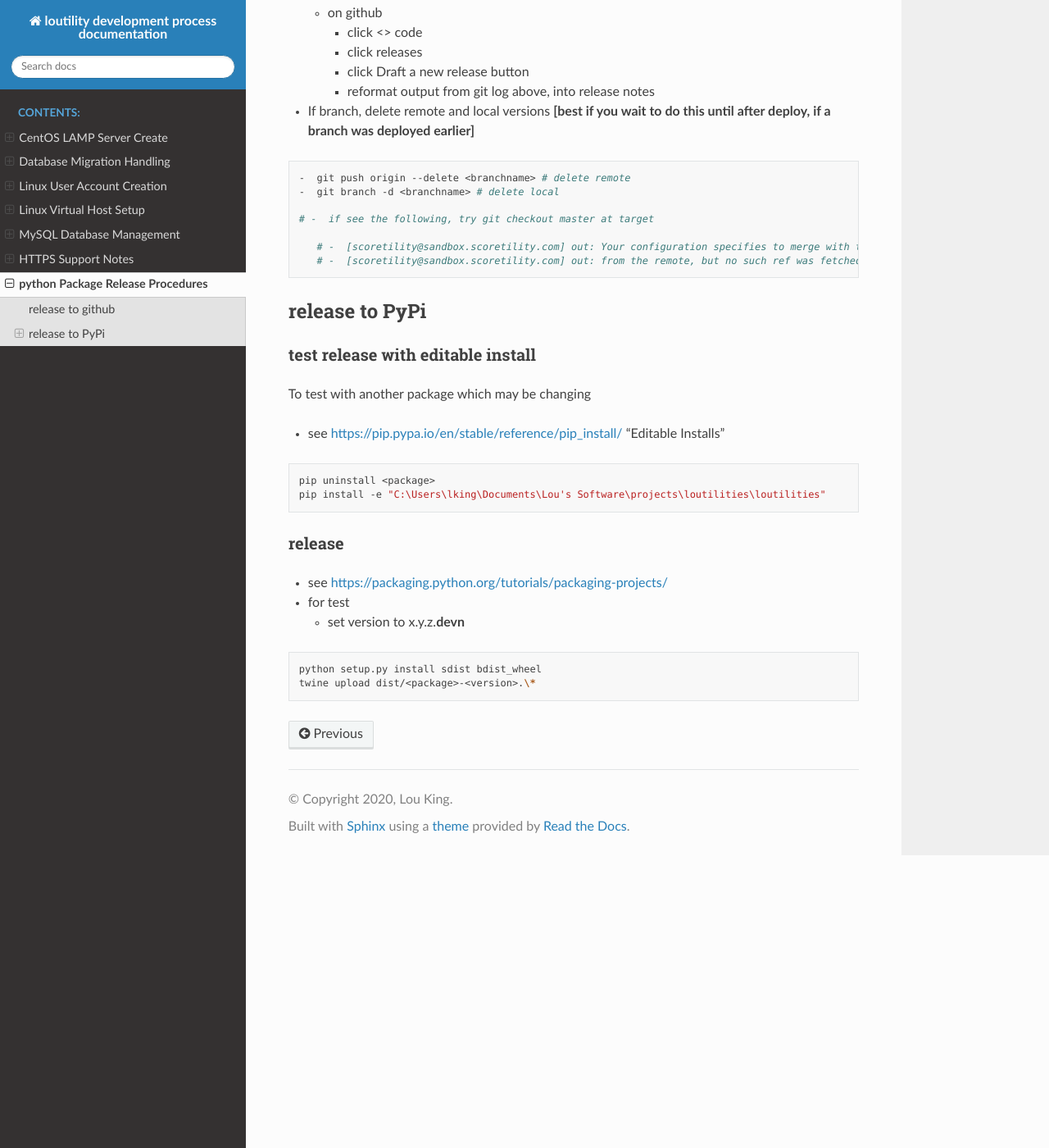
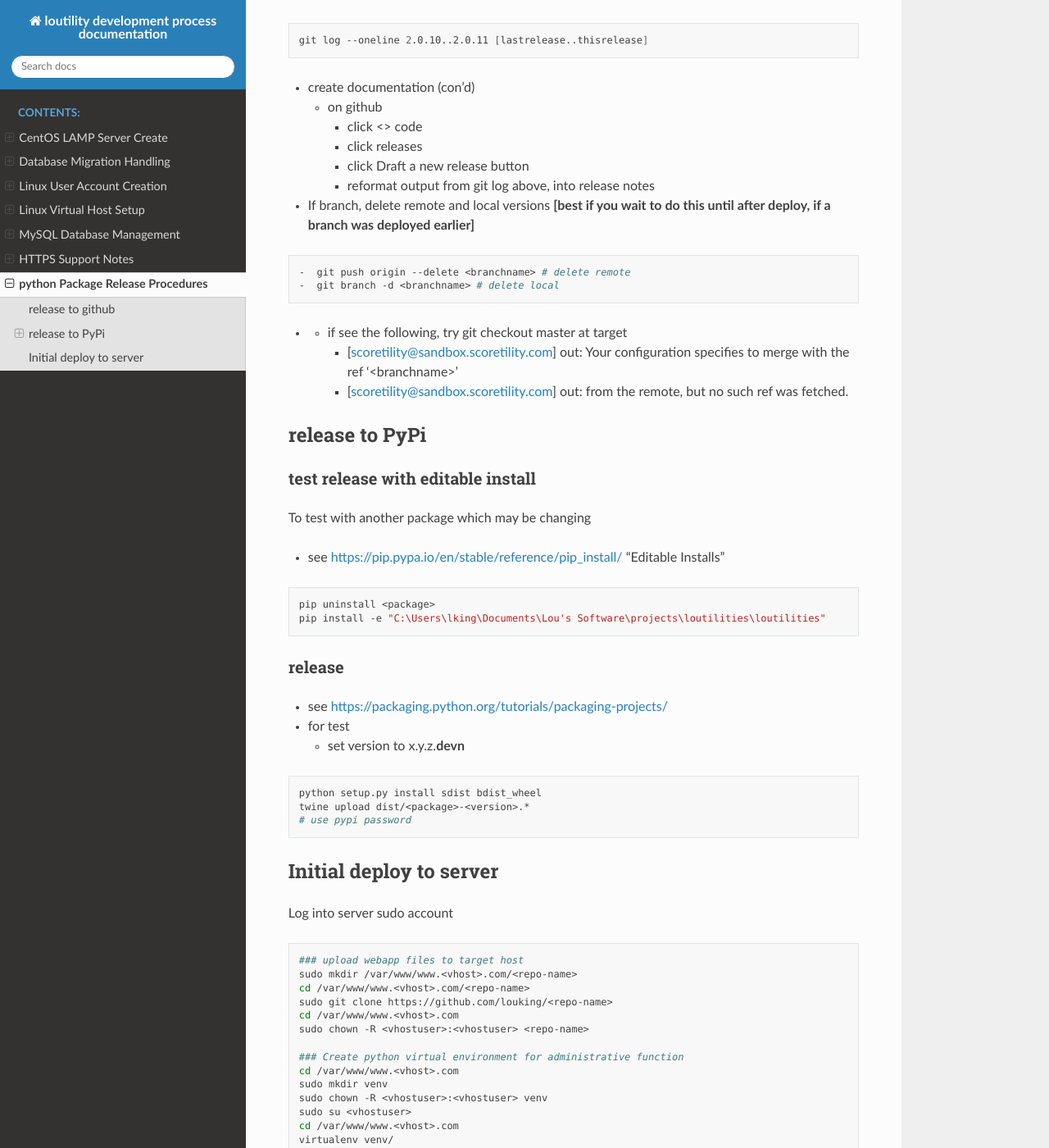
Before and after one commit to shanholtzerk/fork_loudevprocess, a Sphinx documentation site: the page built from docs/source/python-package-release-procedure.rst, in a window 1280 px wide and 1400 px high, scrolled down 1160 px. Shown: the whole window at 82% size. Built offline with Sphinx 7.4.7 and the Read the Docs theme 2.0.0, drawn with Linux system fonts in a browser that asks for light colours; some of the changed text lies outside the part shown.

Commit message:
python package release procedure cleanup
* also rename rst files for cleaner urls

```diff
--- a/docs/source/python-package-release-procedure.rst
+++ b/docs/source/python-package-release-procedure.rst
@@ -8,8 +8,15 @@
 
    -  update readme file
 
+.. Padding. See https://github.com/sphinx-doc/sphinx/issues/2258
+
 -  check if update to setup.py needed (for new scripts - 3 places)
--  pip freeze > requirements.txt
+-  freeze requirements
+
+.. code-block:: shell
+
+    pip freeze > requirements.txt
+
 -  commit requirements.txt before the following
 
 .. code-block:: shell
@@ -69,10 +76,11 @@
    -  git push origin --delete <branchname> # delete remote
    -  git branch -d <branchname> # delete local
 
-   # -  if see the following, try git checkout master at target
+-
+   -  if see the following, try git checkout master at target
 
-      # -  [scoretility@sandbox.scoretility.com] out: Your configuration specifies to merge with the ref '<branchname>'
-      # -  [scoretility@sandbox.scoretility.com] out: from the remote, but no such ref was fetched.
+      -  [scoretility@sandbox.scoretility.com] out: Your configuration specifies to merge with the ref '<branchname>'
+      -  [scoretility@sandbox.scoretility.com] out: from the remote, but no such ref was fetched.
 
 
 release to PyPi
@@ -102,4 +110,30 @@
 .. code-block:: shell
 
     python setup.py install sdist bdist_wheel
-    twine upload dist/<package>-<version>.\*
+    twine upload dist/<package>-<version>.*
+    # use pypi password
+
+Initial deploy to server
+--------------------------
+Log into server sudo account
+
+.. code-block:: shell
+
+    ### upload webapp files to target host
+    sudo mkdir /var/www/www.<vhost>.com/<repo-name>
+    cd /var/www/www.<vhost>.com/<repo-name>
+    sudo git clone https://github.com/louking/<repo-name>
+    cd /var/www/www.<vhost>.com
+    sudo chown -R <vhostuser>:<vhostuser> <repo-name>
+
+    ### Create python virtual environment for administrative function
+    cd /var/www/www.<vhost>.com
+    sudo mkdir venv
+    sudo chown -R <vhostuser>:<vhostuser> venv
+    sudo su <vhostuser>
+    cd /var/www/www.<vhost>.com
+    virtualenv venv/
+    cd ~/devhome
+    source /var/www/www.<vhost>.com/venv/bin/activate
+    cd /var/www/www.<vhost>.com/<repo-name>/<repo-name>
+    pip install -r requirements.txt
```
Also changed, not shown: docs/source/index.rst (+5 -5 lines), docs/source/mysql-database-management.rst (renamed from docs/source/MySQL-Database-Management.rst, +25 -24 lines), docs/source/centos-lamp-server-create.rst (renamed from docs/source/CentOS-LAMP-Server-Create.rst), docs/source/database-migration-handling.rst (renamed from docs/source/Database-Migration-Handling.rst), docs/source/linux-user-account-creation.rst (renamed from docs/source/Linux-User-Account-Creation.rst), docs/source/linux-virtual-host-setup.rst (renamed from docs/source/Linux-Virtual-Host-Setup.rst).
